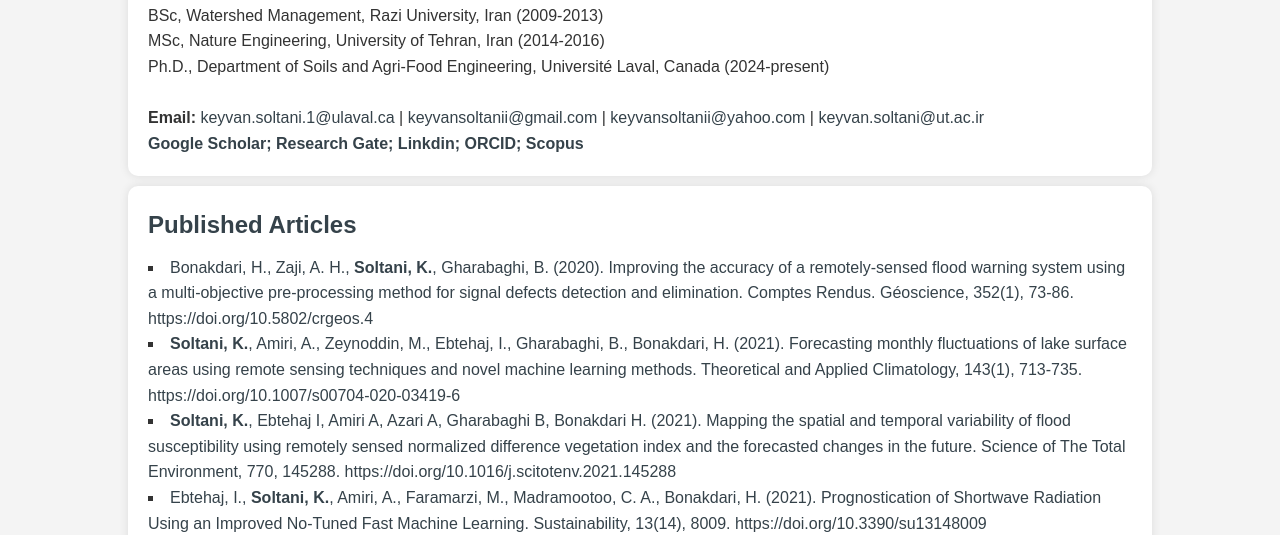
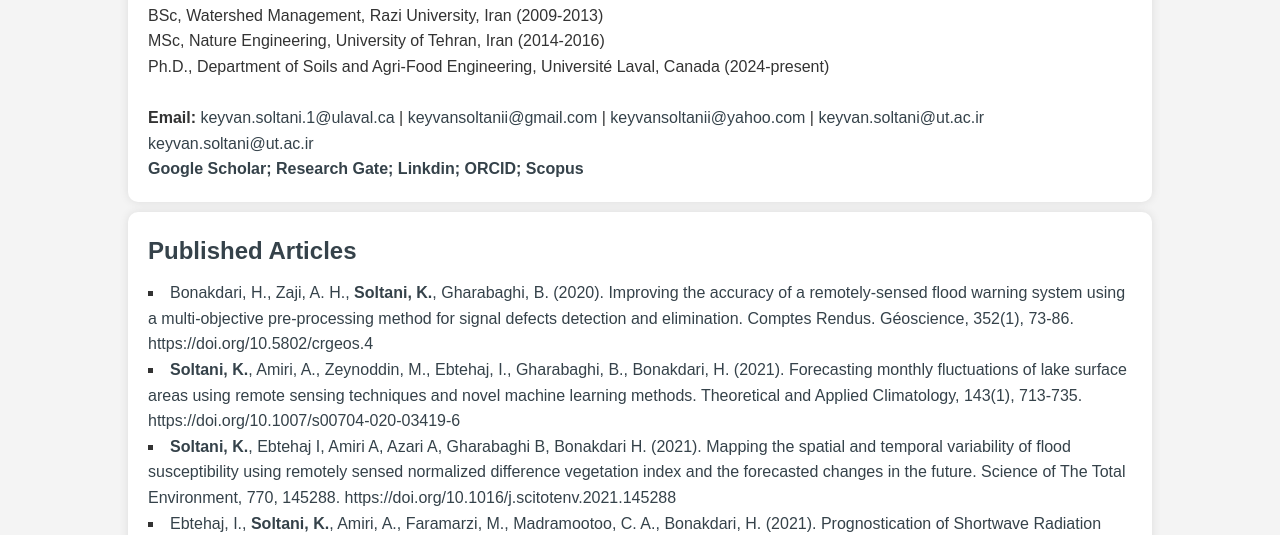
Before and after one commit to Keyvansoltani/keyvansoltani, a plain HTML site: page keyvan.html in a window 1280 px wide. Shown: the part 279-814 px from the top of the page. Drawn offline with Linux system fonts and the light colour scheme.

Commit message:
Update keyvan.html

```diff
--- a/keyvan.html
+++ b/keyvan.html
@@ -49,7 +49,11 @@
     <a href="mailto:keyvan.soltani@ut.ac.ir">
         keyvan.soltani@ut.ac.ir
     </a>
+    <a href="mailto:keyvan.soltani@ut.ac.ir">
+        keyvan.soltani@ut.ac.ir
+    </a>
 <main>
+
 
     <!--******************************************************Google Scholar***************************************************** -->
 
```
